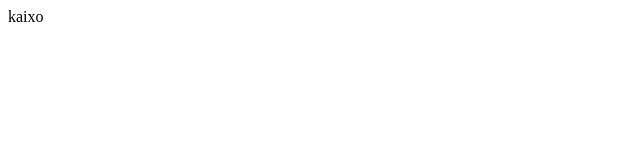
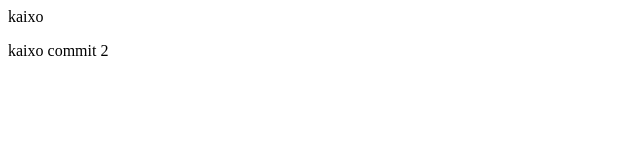
Before and after one commit to kay26TECH/proba_jasoa_errepasoa4, a plain HTML site: page index.html in a window 1280 px wide. Shown: the full height of the page, 0-640 px from the left. Drawn offline with Linux system fonts and the light colour scheme.

Commit message:
commit 2

```diff
--- a/index.html
+++ b/index.html
@@ -1 +1,2 @@
 <p>kaixo</p>
+<p>kaixo commit 2</p>
```
